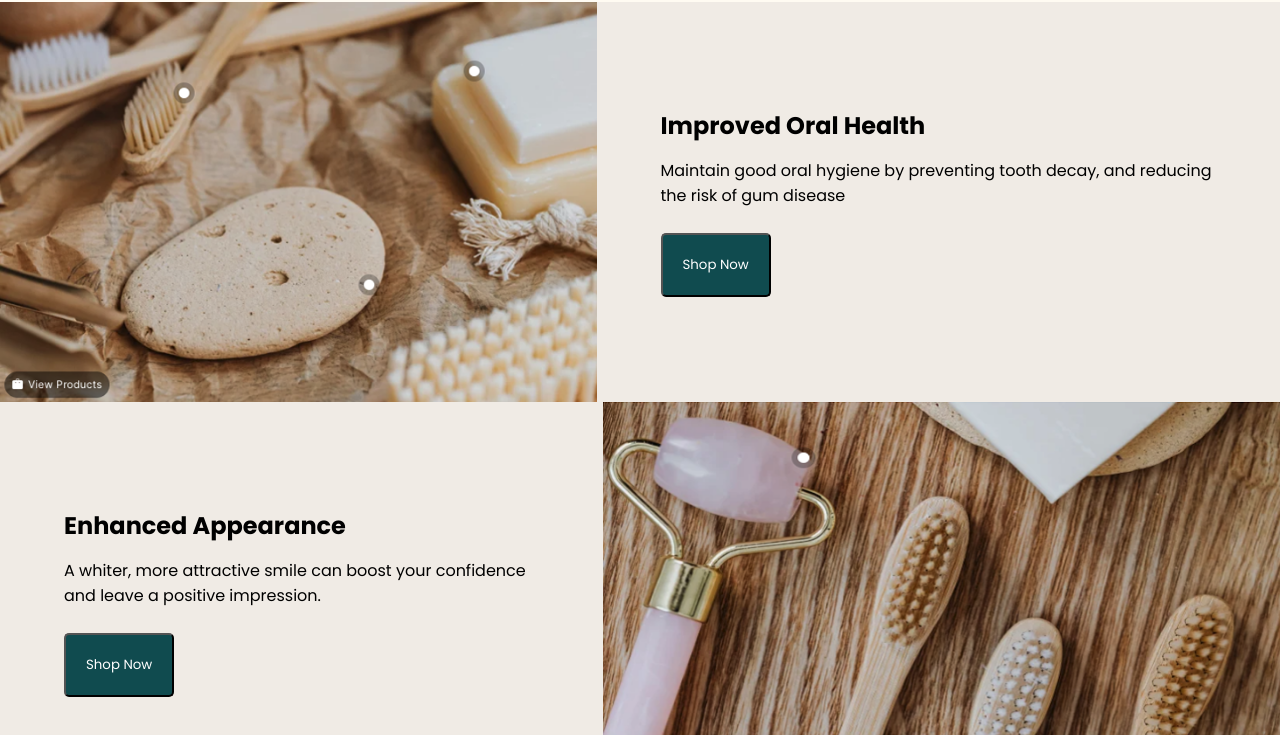
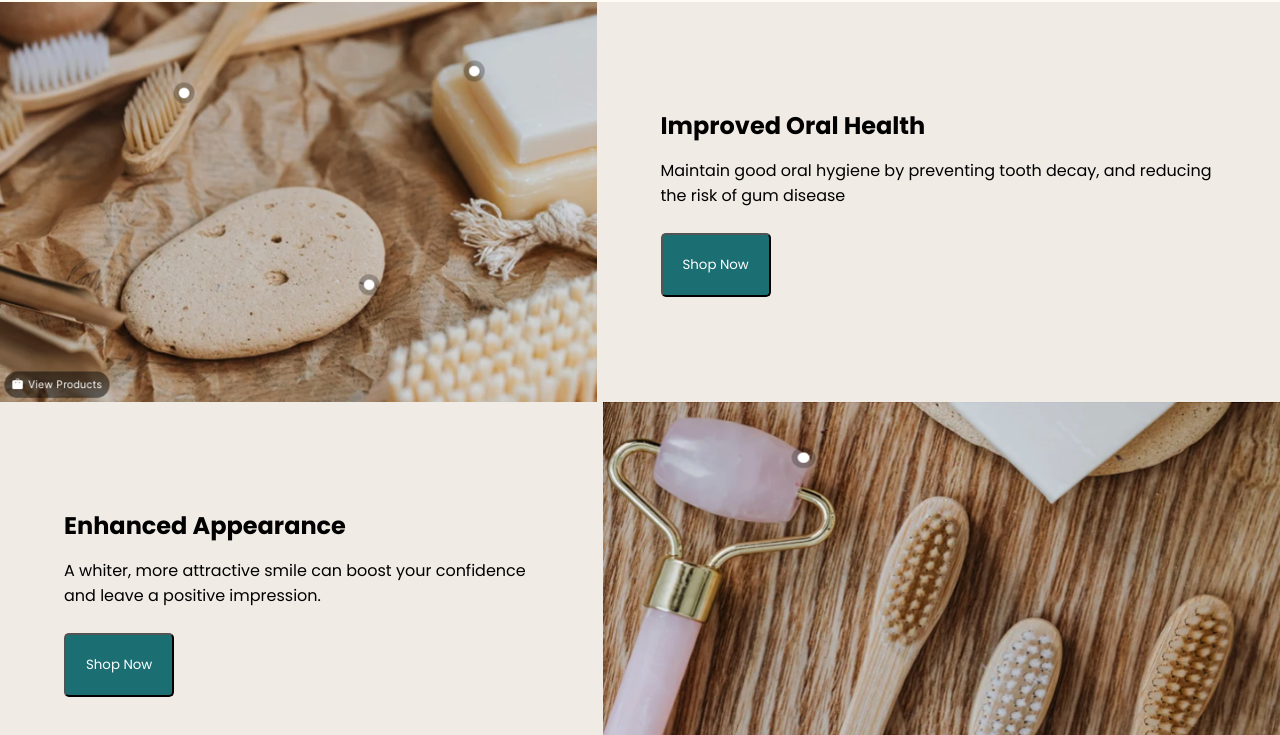
Before and after one commit to serpahenrique/Trabalho-PureBrush-DWDM, a plain HTML site: page index.html in a window 1280 px wide. Shown: the part 65-800 px from the top of the page. Drawn offline with Linux system fonts and the light colour scheme.

Commit message:
Alteração Simples Na Cor

```diff
--- a/style.css
+++ b/style.css
@@ -62,7 +62,7 @@ html{
 }
 
 .btn{
-    background-color: #104B4F;
+    background-color: #1B6F73;
     padding: 20px;
     color: white;
     border-radius: 5px;
```
